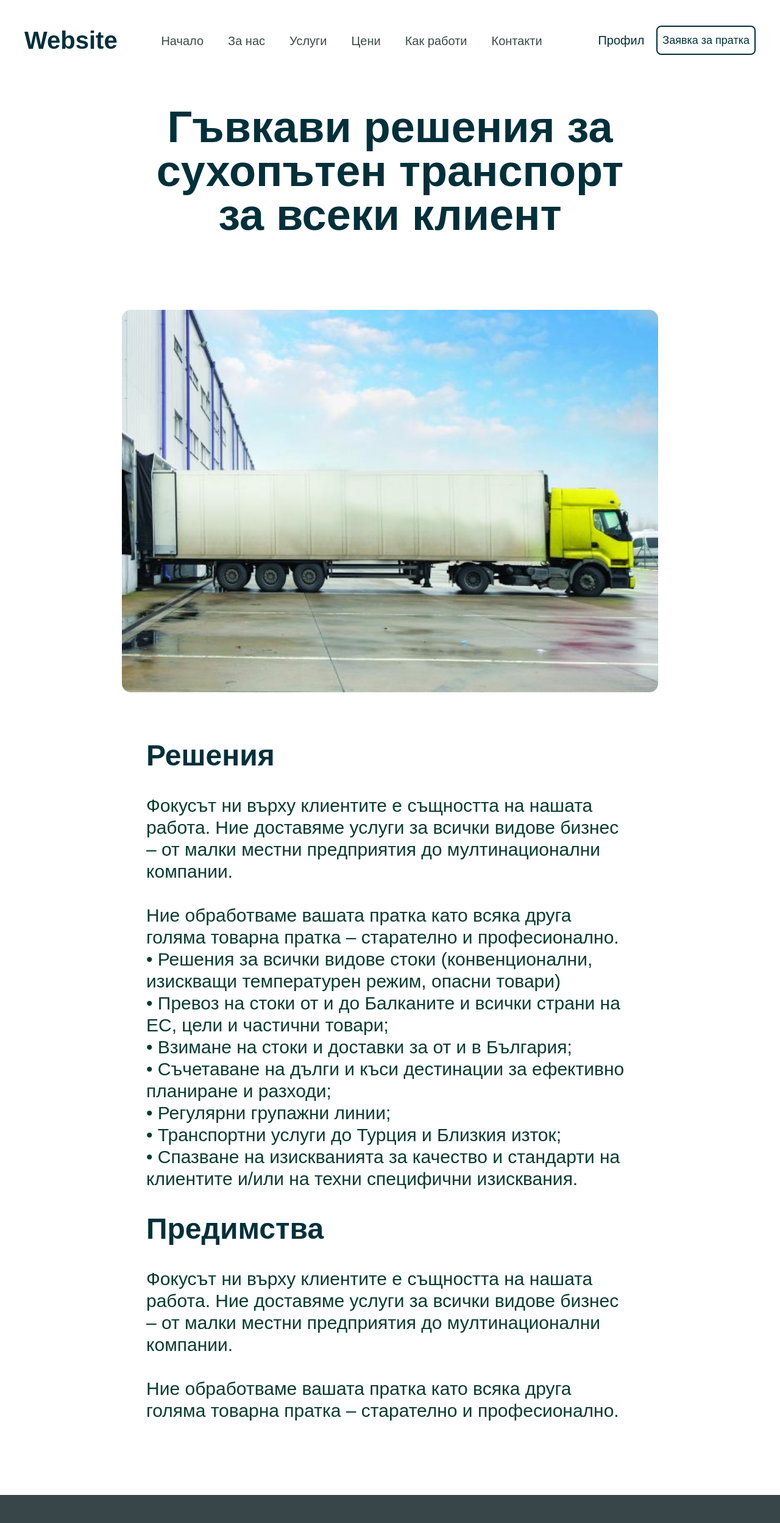
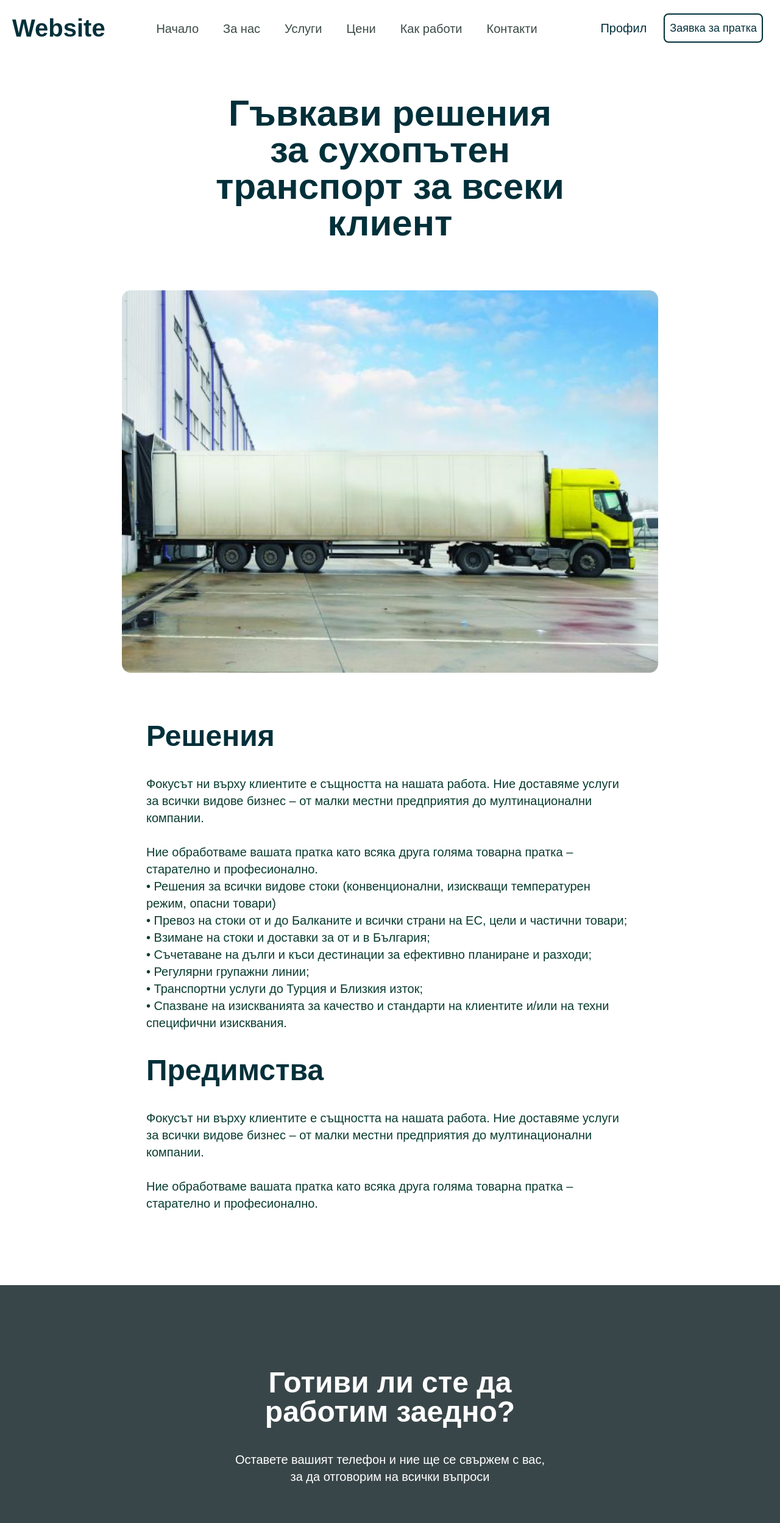
Before and after one commit to sn0wzZz/zing7-task-c, a Next.js app: page / in a window 1280 px wide. Shown: the top 2497 px of the page at 61% size. Built offline with nearby package versions, Linux system fonts and the light colour scheme.

Commit message:
Applied fixes(hovers,toasts,typography)

```diff
--- a/package.json
+++ b/package.json
@@ -12,6 +12,7 @@
     "next": "14.2.1",
     "react": "^18",
     "react-dom": "^18",
+    "react-hot-toast": "^2.4.1",
     "react-icons": "^5.1.0"
   },
   "devDependencies": {
--- a/src/app/banner/Banner.tsx
+++ b/src/app/banner/Banner.tsx
@@ -2,8 +2,8 @@ import React from 'react'
 
 export default function Banner() {
   return (
-    <div className='max-w-[100%] flex justify-center py-2 md:py-5 xl:py-10'>
-      <h1 className='text-center flex max-w-[90%] sm:max-w-[70%] md:max-w-[60%] align-middle'>Гъвкави решения за сухопътен транспорт за всеки клиент</h1>
+    <div className='max-w-[100%] flex justify-center mt-16 md:py-0 xl:mt-16'>
+      <h1 className='text-center flex xs:max-w-[50%] sm:max-w-[50%] md:max-w-[50%] lg:max-w-[45%] xl:max-w-10%] align-middle'>Гъвкави решения за сухопътен транспорт за всеки клиент</h1>
     </div>
   )
 }
--- a/src/app/form/Form.tsx
+++ b/src/app/form/Form.tsx
@@ -1,12 +1,18 @@
+'use client'
+import { type } from 'os'
 import React from 'react'
+import toast from 'react-hot-toast'
 import { FiMail } from 'react-icons/fi'
 
 export default function Form() {
+
+  const notify = () => toast.success('Получихме Вашият телефон!', {position: 'top-right', duration:2000})
+
   return (
-    <div className='h-auto w-[80%] md:w-[70%] lg:w-[50%] xl:w-[60%] 2xl:w-[45%] flex  flex-col justify-center text-center py-10 xl:py-24'>
-      <h1 className='text-white my-10'>
+    <div className='h-auto w-[80%] md:w-[50%] lg:w-[50%] xl:w-[40%] 2xl:w-[35%] flex  flex-col justify-center text-center py-10 xl:py-24'>
+      <h2 className='text-white my-10'>
         Готиви ли сте да работим заедно?
-      </h1>
+      </h2>
       <p className='text-white'>
         Оставете вашият телефон и ние ще се свържем с вас, за да отговорим на
         всички въпроси
@@ -15,12 +21,12 @@ export default function Form() {
         <div className='flex items-center bg-white rounded-l-xl pl-3 xl:pl-5'>
           <FiMail color='grey' size={20} />
           <input
-            className=' p-3 w-[10rem] xl:w-auto xl:p-5 xl:text-xl outline-none  border-none bg bg-transparent'
+            className=' p-3 w-[12rem] xl:w-auto xl:p-5 xl:text-xl outline-none  border-none bg bg-transparent'
             type='text'
             placeholder='Мобилен телефон'
           />
         </div>
-        <button className='p-3 xl:p-5 xl:px-10 bg-lime-200 xl:text-xl rounded-r-xl border-0 font-bold'>
+        <button onClick={notify} className='p-3 xl:p-5 xl:px-10 bg-button-100 hover:bg-button-200 xl:text-xl rounded-r-xl border-0 font-bold'>
           Изпрати
         </button>
       </div>
--- a/src/app/globals.css
+++ b/src/app/globals.css
@@ -32,12 +32,8 @@ body {
     rgb(var(--background-start-rgb)); */
 }
 
-li,ul{
+li,ul, button{
   transition: all 250ms linear;
-}
-
-nav{
-  transition: max-height 250ms linear;
 }
 
 
@@ -47,17 +43,29 @@ nav{
   }
 }
 
+/*
+Extra Small: sm: 640px and up
+Small: md: 768px and up
+Medium: lg: 1024px and up
+Large: xl: 1280px and up
+Extra Large: 2xl: 1536px and up
+*/
+
 @layer base{
   h1{
-    @apply text-heading font-SpaceGrotesk leading-[2.5rem] font-bold text-5xl sm:text-5xl md:text-5xl lg:text-6xl xl:text-7xl
+    @apply text-heading font-SpaceGrotesk leading-[1.5rem] md:leading-[2.5rem]
+    font-bold text-3xl sm:text-3xl md:text-4xl lg:text-5xl xl:text-6xl
   }
   h2{
-    @apply text-heading font-SpaceGrotesk font-bold text-3xl md:text-3xl lg:text-4xl xl:text-5xl my-10
+    @apply text-heading font-SpaceGrotesk font-bold leading-[2.5rem] md:leading-[2.5rem]
+    text-3xl md:text-3xl lg:text-4xl xl:text-5xl my-10
   }
   h3{
-    @apply text-heading font-SpaceGrotesk font-bold text-2xl
+    @apply text-heading font-SpaceGrotesk font-bold
+    text-2xl
   }
   p{
-    @apply text-paragraph font-SpaceGrotesk text-xl xl:text-3xl
+    @apply text-paragraph font-SpaceGrotesk
+    text-xl md:text-lg xl:text-xl
   }
 }
--- a/src/app/navigation/Navigation.tsx
+++ b/src/app/navigation/Navigation.tsx
@@ -10,12 +10,12 @@ const tabNames = [
   'Контакти',
 ]
 
-const Actions = ({}) => (
-  <ul className='flex items-center'>
+const Actions = () => (
+  <ul className='xl:flex items-center'>
     <li className='mx-2 p-3 text-xl text-heading hover:bg-slate-100 hover:rounded-lg hover: cursor-pointer'>
       Профил
     </li>
-    <li className='border-2 border-heading text-heading p-2 flex items-center rounded-lg text-lg hover:bg-heading hover:text-white hover:rounded-lg hover: cursor-pointer text-nowrap '>
+    <li className='border-2 border-heading text-heading p-2 m-2  xl:my-0 flex items-center rounded-lg text-lg hover:bg-heading hover:text-white hover:rounded-lg hover: cursor-pointer text-nowrap w-max'>
       Заявка за пратка
     </li>
   </ul>
@@ -32,13 +32,13 @@ export default function Navigation() {
     <nav
       className={`flex justify-center ${
         menuIsOpen ? 'items-start' : 'items-center'
-      } xl:max-w-[100%] font-SpaceGrotesk xl:sticky xl:bg-white top-0 xl:h-auto shadow-lg shadow-white overflow-x-hidden ${
+      } xl:max-w-[100%] font-SpaceGrotesk xl:sticky xl:bg-white top-0 xl:h-auto overflow-x-hidden ${
         menuIsOpen ? 'h-[100vh] w-screen top-0 fixed' : 'h-auto'
       } ${
         menuIsOpen
-          ? 'bg-tranparent backdrop-blur-lg saturate-[150%]'
+          ? 'bg-white '
           : 'bg-white'
-      } ${menuIsOpen ? 'fixed' : 'sticky'} p-2 md:p-5 xl:p-10 `}
+      } ${menuIsOpen ? 'fixed' : 'sticky'} p-2 md:p-5 xl:p-5 `}
     >
       <div className='flex justify-between xl:justify-around items-center w-[100%] 2xl:w-[80%]'>
         <div>
@@ -86,7 +86,7 @@ export default function Navigation() {
         <ul
           className={`${
             menuIsOpen ? 'block' : 'hidden'
-          } absolute xl:top-0 top-0 right-0 p-5  xl:p-0 w-full -z-10 lg:z-0  overflow-y-auto xl:relative xl:flex justify-center xl:items-center xl:h-auto xl:right-0 bg-white pt-28`}
+          } absolute xl:top-0 top-0 right-0 p-5  xl:p-0 w-full -z-10 xl:z-0  overflow-y-auto xl:relative xl:flex justify-center xl:items-center xl:h-auto xl:right-0 bg-white pt-28`}
         >
           {tabNames.map((tab, i) => (
             <li
--- a/src/app/others/Others.tsx
+++ b/src/app/others/Others.tsx
@@ -6,7 +6,7 @@ export default function Others() {
   return (
     <div className=' my-10 xl:my-20 xl:mx-32 mx-2'>
       <h2>Други услуги</h2>
-      <div className='grid grid-cols-1 lg:grid-cols-2 xl:grid-cols-3 gap-10  justify-items-center'>
+      <div className='grid grid-cols-1 lg:grid-cols-2 xl:grid-cols-3 gap-4  justify-items-center'>
         {services.map((img,i)=> <Service key={i} img={img}/>)}
       </div>
     </div>
--- a/src/app/others/Service.tsx
+++ b/src/app/others/Service.tsx
@@ -1,11 +1,18 @@
+'use client'
 import Image from 'next/image'
-import React from 'react'
+import React, { useState } from 'react'
+import { FaArrowRightLong } from 'react-icons/fa6'
 
 export default function Service({img:{title, image}}: any) {
+  const[isHovering, setIsHovering] = useState(false)
+  const handleHover = () => {setIsHovering(cur=>!cur)}
   return (
-    <div className='grid-item'>
-      <Image className='rounded-2xl' src={image} alt={title} width={450} height={450}/>
-      <h3 className='py-7'>{title}</h3>
+    <div onMouseEnter={handleHover} onMouseLeave={handleHover}  className={`grid-item hover:bg-slate-100 p-5 rounded-2xl transition-colors duration-200 ease-linear hover:cursor-pointer`}>
+      <Image className={`rounded-2xl ${isHovering&&'scale-105'} transition-all hover:shadow-xl`} src={image} alt={title} width={450} height={450} />
+      <div className='flex items-end'>
+      <h3 className='pt-7'>{title}</h3>
+      <FaArrowRightLong className={`ml-auto ${isHovering? 'opacity-100 translate-x-0': 'opacity-0 translate-x-[-10px]'} transition-all duration-100 ease-linear`}  color='text-paragraph' size={30}/>
+      </div>
     </div>
   )
 }
--- a/src/app/page.tsx
+++ b/src/app/page.tsx
@@ -6,6 +6,7 @@ import Features from './features/Features'
 import Form from './form/Form'
 import Section from './ui/Section'
 import Others from './others/Others'
+import { Toaster } from 'react-hot-toast'
 
 export default function Home() {
   return (
@@ -21,6 +22,7 @@ export default function Home() {
       <Section>
         <Others />
       </Section>
+      <Toaster/>
     </>
   )
 }
--- a/tailwind.config.ts
+++ b/tailwind.config.ts
@@ -9,7 +9,8 @@ const config: Config = {
   theme: {
     extend: {
       screens: {
-        taclet: '1101px',
+        tablet: '1101px',
+        xs: '490px',
       },
       backgroundImage: {
         'gradient-radial': 'radial-gradient(var(--tw-gradient-stops))',
@@ -19,11 +20,18 @@ const config: Config = {
       fontFamily: {
         SpaceGrotesk: ['Space Grotesk', 'sans-serif'],
       },
+      transitionProperty: {
+        height: 'max-height',
+      },
       colors: {
         paragraph: '#083c2f',
         heading: '#01303a',
         section: '#394649',
-        menu: '#3b4a47'
+        menu: '#3b4a47',
+        button: {
+          100: '#e7f874',
+          200: '#b7c45c',
+        },
       },
     },
   },
```
Also changed, not shown: 1 other file (tests, documents, lock files or other folders).
